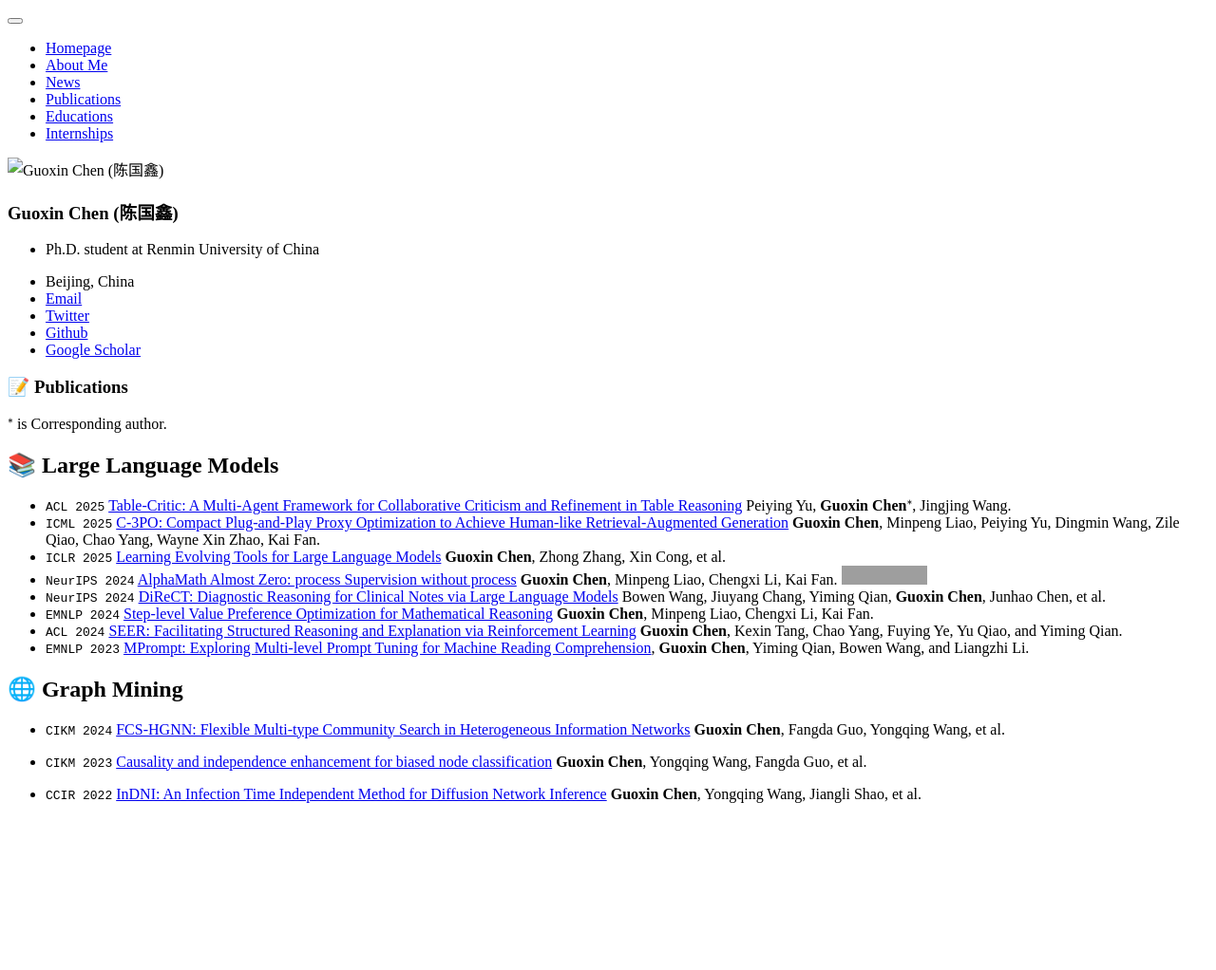
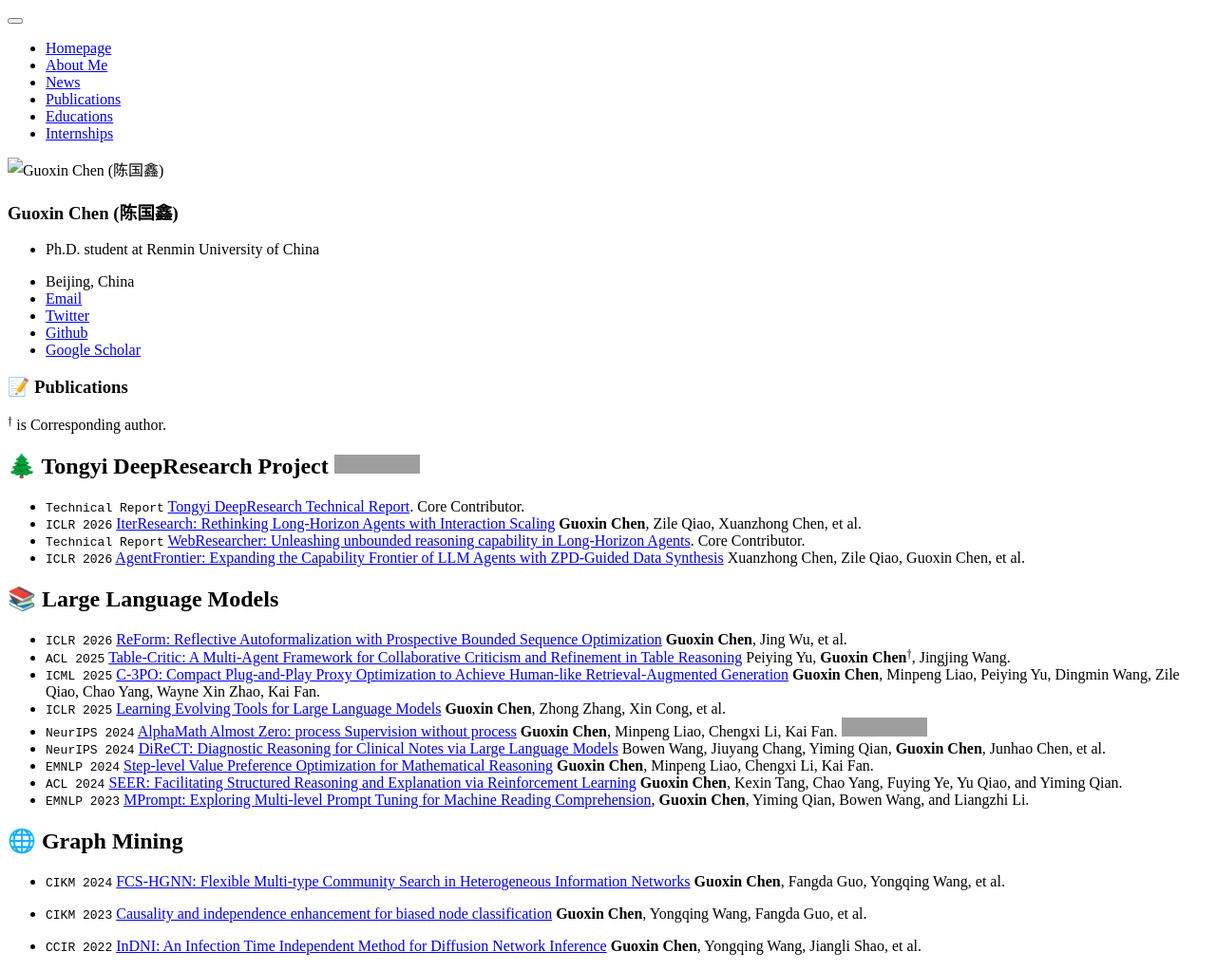
Before and after one commit to Chen-GX/Chen-GX.github.io, a Jekyll site: the page built from _pages/includes/pub.md, in a window 1280 px wide. Shown: the whole page at 95% size. Built offline with Jekyll 4.4.1, drawn with Linux system fonts in a browser that asks for light colours; our own code applies the rules of GitHub Pages for plain Markdown files; formulas are drawn with MathJax 3; before the commit the page ends 900 px from its top, so only the background shows below that; grey boxes are pictures that could not be loaded.

Commit message:
update 2026-0130

```diff
--- a/_pages/includes/pub.md
+++ b/_pages/includes/pub.md
@@ -1,8 +1,17 @@
 
 # 📝 Publications
-$^*$ is Corresponding author.
+$^†$ is Corresponding author.
+
+## 🌲 Tongyi DeepResearch Project [![](https://img.shields.io/github/stars/Alibaba-NLP/DeepResearch?style=social&label=Code+Stars)](https://github.com/Alibaba-NLP/DeepResearch)
+- `Technical Report` [Tongyi DeepResearch Technical Report](https://arxiv.org/pdf/2510.24701). Core Contributor.
+- `ICLR 2026` [IterResearch: Rethinking Long-Horizon Agents with Interaction Scaling](https://arxiv.org/abs/2511.07327) **Guoxin Chen**, Zile Qiao, Xuanzhong Chen, et al.
+- `Technical Report` [WebResearcher: Unleashing unbounded reasoning capability in Long-Horizon Agents](https://arxiv.org/abs/2509.13309). Core Contributor.
+- `ICLR 2026` [AgentFrontier: Expanding the Capability Frontier of LLM Agents with ZPD-Guided Data Synthesis](https://arxiv.org/abs/2510.24695) Xuanzhong Chen, Zile Qiao, Guoxin Chen, et al.
+
+
 ## 📚 Large Language Models
-- `ACL 2025` [Table-Critic: A Multi-Agent Framework for Collaborative Criticism and Refinement in Table Reasoning](https://arxiv.org/pdf/2502.11799) Peiying Yu, **Guoxin Chen**$^*$, Jingjing Wang.
+- `ICLR 2026` [ReForm: Reflective Autoformalization with Prospective Bounded Sequence Optimization](https://arxiv.org/abs/2511.07327) **Guoxin Chen**, Jing Wu, et al.
+- `ACL 2025` [Table-Critic: A Multi-Agent Framework for Collaborative Criticism and Refinement in Table Reasoning](https://arxiv.org/pdf/2502.11799) Peiying Yu, **Guoxin Chen**$^†$, Jingjing Wang.
 - `ICML 2025` [C-3PO: Compact Plug-and-Play Proxy Optimization to Achieve Human-like Retrieval-Augmented Generation](https://arxiv.org/pdf/2502.06205) **Guoxin Chen**, Minpeng Liao, Peiying Yu, Dingmin Wang, Zile Qiao, Chao Yang, Wayne Xin Zhao, Kai Fan.
 - `ICLR 2025` [Learning Evolving Tools for Large Language Models](https://arxiv.org/pdf/2410.06617) **Guoxin Chen**, Zhong Zhang, Xin Cong, et al.
 - `NeurIPS 2024` [AlphaMath Almost Zero: process Supervision without process](https://arxiv.org/pdf/2405.03553)
```
Also changed, not shown: _pages/includes/news.md (+4 -1 lines), _pages/includes/others.md (+3 -2 lines), images/android-chrome-192x192.png, images/android-chrome-512x512.png, images/apple-touch-icon.png, images/bandai.png (added), images/favicon-16x16.png, images/favicon-32x32.png, images/favicon.ico.
